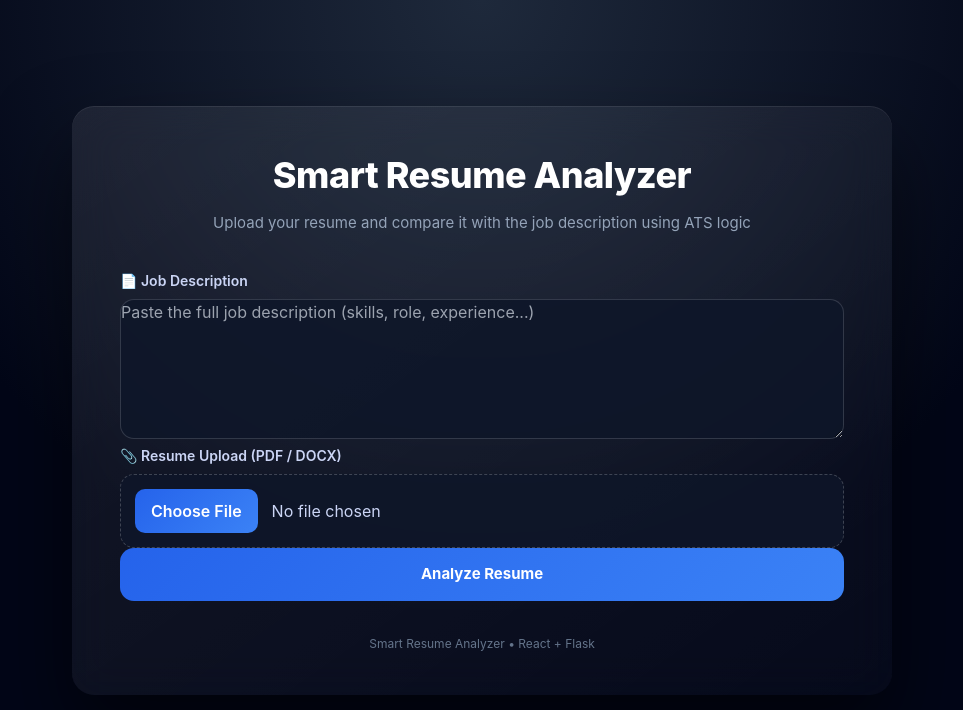
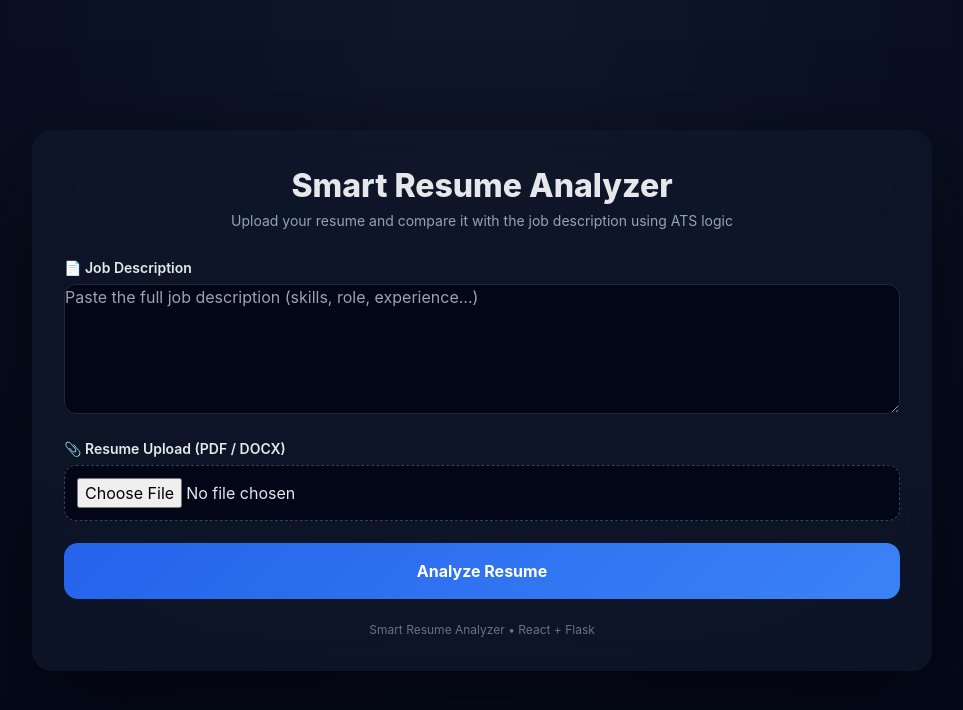
Before and after one commit to nikhil-18-ctrl/smart-resume-analyzer-ui, a React (Vite) app: page / in a window 1280 px wide. Shown: the top 710 px of the page, without its empty margins (158-1121 px from the left). Built offline with nearby package versions, Linux system fonts and the light colour scheme.

Commit message:
UI polish

```diff
--- a/src/components/UploadCard.css
+++ b/src/components/UploadCard.css
@@ -1,208 +1,195 @@
-/* ================================
-   GLOBAL RESET (SAFE)
-================================ */
-* {
-  box-sizing: border-box;
-  font-family: "Inter", system-ui, -apple-system, BlinkMacSystemFont, sans-serif;
-}
-
-/* ================================
-   PAGE BACKGROUND
-================================ */
+/* ===== PAGE ===== */
 .page {
   min-height: 100vh;
+  background: radial-gradient(circle at top, #0f172a, #020617);
   display: flex;
   justify-content: center;
   align-items: center;
-  background:
-    radial-gradient(circle at top, #1e293b 0%, #020617 60%);
-  padding: 40px 16px;
+  padding: 40px;
+  color: #e5e7eb;
+  font-family: "Inter", system-ui, sans-serif;
 }
 
-/* ================================
-   MAIN GLASS CARD
-================================ */
+/* ===== CARD ===== */
 .card {
   width: 100%;
-  max-width: 820px;
-  padding: 42px 48px;
-  border-radius: 22px;
-  background: linear-gradient(
-    145deg,
-    rgba(255, 255, 255, 0.08),
-    rgba(255, 255, 255, 0.02)
-  );
-  backdrop-filter: blur(20px);
-  -webkit-backdrop-filter: blur(20px);
-  box-shadow:
-    0 40px 80px rgba(0, 0, 0, 0.55),
-    inset 0 1px 0 rgba(255, 255, 255, 0.08);
-  color: #e5e7eb;
+  max-width: 900px;
+  background: rgba(15, 23, 42, 0.75);
+  backdrop-filter: blur(18px);
+  border-radius: 20px;
+  padding: 32px;
+  box-shadow: 0 30px 100px rgba(0, 0, 0, 0.6);
+  transition: transform 0.3s ease;
 }
 
-/* ================================
-   TITLE
-================================ */
+.card:hover {
+  transform: translateY(-2px);
+}
+
+/* ===== HEADER ===== */
 .title {
-  font-size: 36px;
+  text-align: center;
+  font-size: 32px;
   font-weight: 800;
-  text-align: center;
-  margin-bottom: 10px;
-  letter-spacing: -0.5px;
-  color: #ffffff;
 }
 
 .subtitle {
   text-align: center;
-  font-size: 15px;
+  font-size: 14px;
   color: #94a3b8;
-  margin-bottom: 36px;
+  margin-bottom: 26px;
 }
 
-/* ================================
-   SECTION LABELS
-================================ */
+/* ===== INPUTS ===== */
 .label {
   font-size: 14px;
   font-weight: 600;
-  margin-bottom: 8px;
-  color: #cbd5f5;
-  display: flex;
-  align-items: center;
-  gap: 8px;
+  margin: 18px 0 6px;
+  display: block;
 }
 
-/* ================================
-   TEXTAREA (JD INPUT)
-================================ */
 textarea {
   width: 100%;
-  min-height: 140px;
-  padding: 16px 18px;
-  border-radius: 14px;
-  border: 1px solid rgba(255, 255, 255, 0.15);
-  background: rgba(15, 23, 42, 0.85);
+  min-height: 130px;
+  background: #020617;
+  border: 1px solid #1e293b;
+  border-radius: 12px;
+  padding: 14px;
   color: #e5e7eb;
-  font-size: 14.5px;
-  line-height: 1.6;
   resize: vertical;
-  outline: none;
-}
-
-textarea::placeholder {
-  color: #64748b;
 }
 
 textarea:focus {
+  outline: none;
   border-color: #3b82f6;
-  box-shadow: 0 0 0 2px rgba(59, 130, 246, 0.25);
-}
-
-/* ================================
-   FILE UPLOAD
-================================ */
-.file-box {
-  margin-top: 26px;
 }
 
 input[type="file"] {
   width: 100%;
-  padding: 14px;
-  border-radius: 14px;
-  background: rgba(15, 23, 42, 0.9);
-  border: 1px dashed rgba(255, 255, 255, 0.2);
-  color: #cbd5f5;
+  padding: 12px;
+  border-radius: 12px;
+  border: 1px dashed #334155;
+  background: #020617;
   cursor: pointer;
 }
 
-input[type="file"]::file-selector-button {
-  background: linear-gradient(135deg, #2563eb, #3b82f6);
-  color: #ffffff;
-  border: none;
-  padding: 10px 16px;
-  border-radius: 10px;
-  font-weight: 600;
-  cursor: pointer;
-  margin-right: 14px;
-}
-
-input[type="file"]::file-selector-button:hover {
-  opacity: 0.9;
-}
-
-/* ================================
-   BUTTONS
-================================ */
-.actions {
-  margin-top: 34px;
-  display: flex;
-  flex-direction: column;
-  gap: 16px;
-}
-
+/* ===== BUTTON ===== */
 .btn {
   width: 100%;
-  padding: 15px;
+  margin-top: 22px;
+  padding: 16px;
+  font-size: 16px;
+  font-weight: 700;
   border-radius: 14px;
   border: none;
-  font-size: 15px;
-  font-weight: 700;
+  background: linear-gradient(135deg, #2563eb, #3b82f6);
+  color: white;
   cursor: pointer;
   transition: all 0.25s ease;
 }
 
-.btn.analyze {
-  background: linear-gradient(135deg, #2563eb, #3b82f6);
-  color: #ffffff;
+.btn:hover {
+  box-shadow: 0 10px 35px rgba(59, 130, 246, 0.45);
 }
 
-.btn.analyze:hover {
-  transform: translateY(-1px);
-  box-shadow: 0 12px 30px rgba(59, 130, 246, 0.45);
+.btn:disabled {
+  opacity: 0.7;
+  cursor: not-allowed;
 }
 
-.btn.optimize {
-  background: linear-gradient(135deg, #16a34a, #22c55e);
-  color: #ffffff;
+/* ===== LOADER ===== */
+.loading-text {
+  display: flex;
+  align-items: center;
+  justify-content: center;
+  gap: 10px;
 }
 
-.btn.optimize:hover {
-  transform: translateY(-1px);
-  box-shadow: 0 12px 30px rgba(34, 197, 94, 0.45);
+.loader {
+  width: 18px;
+  height: 18px;
+  border: 3px solid #93c5fd;
+  border-top: 3px solid transparent;
+  border-radius: 50%;
+  animation: spin 0.8s linear infinite;
 }
 
-/* ================================
-   RESULTS CARD
-================================ */
-.result {
-  margin-top: 38px;
-  padding: 28px;
-  border-radius: 18px;
-  background: rgba(15, 23, 42, 0.85);
-  border: 1px solid rgba(255, 255, 255, 0.08);
+@keyframes spin {
+  to {
+    transform: rotate(360deg);
+  }
 }
 
-/* ================================
-   ATS SCORE
-================================ */
-.score {
+/* ===== RESULT CARD ===== */
+.result {
+  margin-top: 32px;
+  background: rgba(2, 6, 23, 0.8);
+  border-radius: 16px;
+  padding: 24px;
+  border: 1px solid #1e293b;
+}
+
+/* ===== SCORE SECTION ===== */
+.score-section {
+  text-align: center;
+  margin-bottom: 24px;
+}
+
+.score-text {
   font-size: 26px;
   font-weight: 800;
-  color: #22c55e;
-  margin-bottom: 18px;
+  margin-bottom: 10px;
 }
 
-/* ================================
-   TAG GROUPS
-================================ */
+.score-text.red {
+  color: #ef4444;
+}
+.score-text.yellow {
+  color: #facc15;
+}
+.score-text.green {
+  color: #22c55e;
+}
+
+.progress-bar {
+  width: 100%;
+  height: 12px;
+  background: #020617;
+  border-radius: 999px;
+  overflow: hidden;
+}
+
+.progress-fill {
+  height: 100%;
+  border-radius: 999px;
+  transition: width 0.6s ease;
+}
+
+.progress-fill.red {
+  background: #ef4444;
+}
+.progress-fill.yellow {
+  background: #facc15;
+}
+.progress-fill.green {
+  background: #22c55e;
+}
+
+.score-hint {
+  font-size: 12px;
+  color: #94a3b8;
+  margin-top: 6px;
+}
+
+/* ===== TAG GROUPS ===== */
 .tag-group {
   margin-top: 18px;
 }
 
 .tag-title {
-  font-size: 14px;
-  font-weight: 700;
-  margin-bottom: 10px;
+  font-size: 13px;
+  color: #94a3b8;
+  margin-bottom: 8px;
 }
 
 .tags {
@@ -212,49 +199,40 @@ input[type="file"]::file-selector-button:hover {
 }
 
 .tag {
-  padding: 7px 14px;
+  padding: 6px 14px;
   border-radius: 999px;
-  font-size: 13px;
+  font-size: 12px;
   font-weight: 600;
 }
 
-/* Matched */
 .tag.matched {
   background: rgba(34, 197, 94, 0.15);
   color: #22c55e;
 }
 
-/* Missing */
 .tag.missing {
   background: rgba(239, 68, 68, 0.15);
   color: #ef4444;
 }
 
-/* Keywords */
 .tag.keyword {
   background: rgba(59, 130, 246, 0.15);
   color: #60a5fa;
 }
 
-/* ================================
-   FOOTER
-================================ */
+/* ===== STRUCTURED RESUME BOX ===== */
+.result textarea {
+  margin-top: 16px;
+  max-height: 260px;
+  overflow-y: auto;
+  font-size: 13px;
+  line-height: 1.6;
+}
+
+/* ===== FOOTER ===== */
 .footer {
-  margin-top: 34px;
   text-align: center;
   font-size: 12px;
   color: #64748b;
+  margin-top: 22px;
 }
-
-/* ================================
-   RESPONSIVE
-================================ */
-@media (max-width: 640px) {
-  .card {
-    padding: 28px 22px;
-  }
-
-  .title {
-    font-size: 28px;
-  }
-}
--- a/src/components/UploadCard.jsx
+++ b/src/components/UploadCard.jsx
@@ -2,6 +2,12 @@ import { useState } from "react";
 import "./UploadCard.css";
 
 const API_BASE = "https://smart-resume-analyzer-backend-gmcl.onrender.com";
+const getScoreColor = (score) => {
+  if (score < 50) return "red";
+  if (score < 65) return "yellow";
+  return "green";
+};
+
 
 const UploadCard = () => {
   const [jd, setJd] = useState("");
@@ -76,7 +82,15 @@ const UploadCard = () => {
           onClick={handleAnalyze}
           disabled={loading}
         >
-          {loading ? "Analyzing..." : "Analyze Resume"}
+          {loading ? (
+  <span className="loading-text">
+    <span className="loader"></span>
+    Waking up server… analyzing resume
+  </span>
+) : (
+  "Analyze Resume"
+)}
+
         </button>
 
         {/* =======================
@@ -84,9 +98,23 @@ const UploadCard = () => {
         ======================= */}
         {result && (
           <div className="result">
-            <div className="score">
-              ATS Score: {result.ats_score}%
-            </div>
+            <div className="score-section">
+  <div className={`score-text ${getScoreColor(result.ats_score)}`}>
+    ATS Score: {result.ats_score}%
+  </div>
+
+  <div className="progress-bar">
+    <div
+      className={`progress-fill ${getScoreColor(result.ats_score)}`}
+      style={{ width: `${result.ats_score}%` }}
+    ></div>
+  </div>
+
+  <div className="score-hint">
+    Target score for high acceptance: <strong>65%+</strong>
+  </div>
+</div>
+
 
             <ResultGroup
               title="Matched Skills"
```
Also changed, not shown: 1 other file (tests, documents, lock files or other folders).
